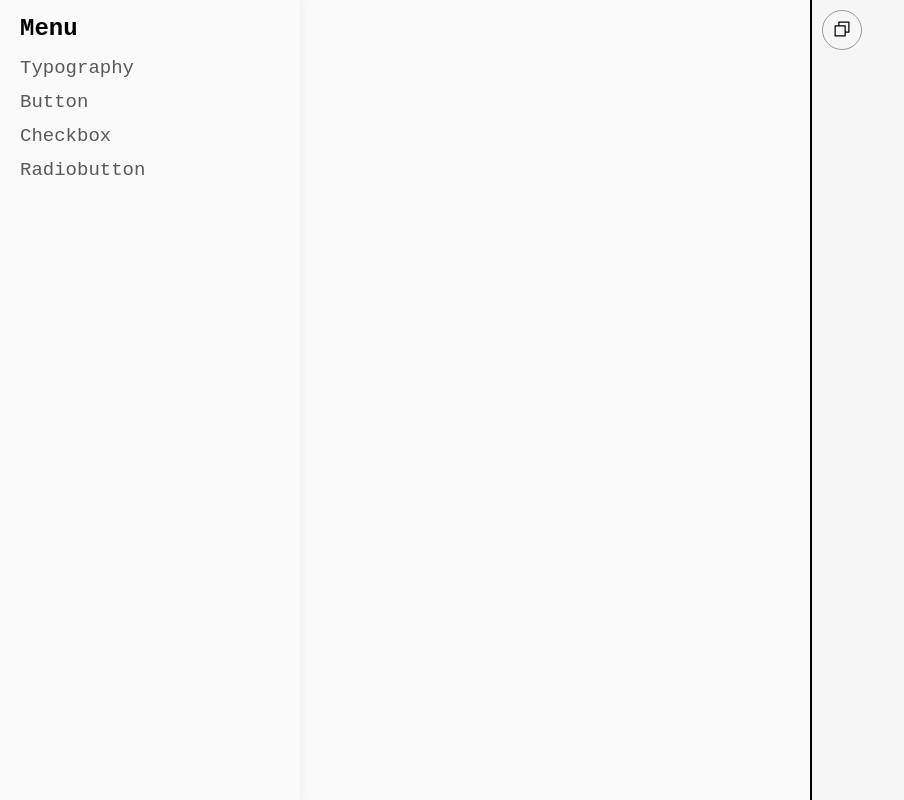
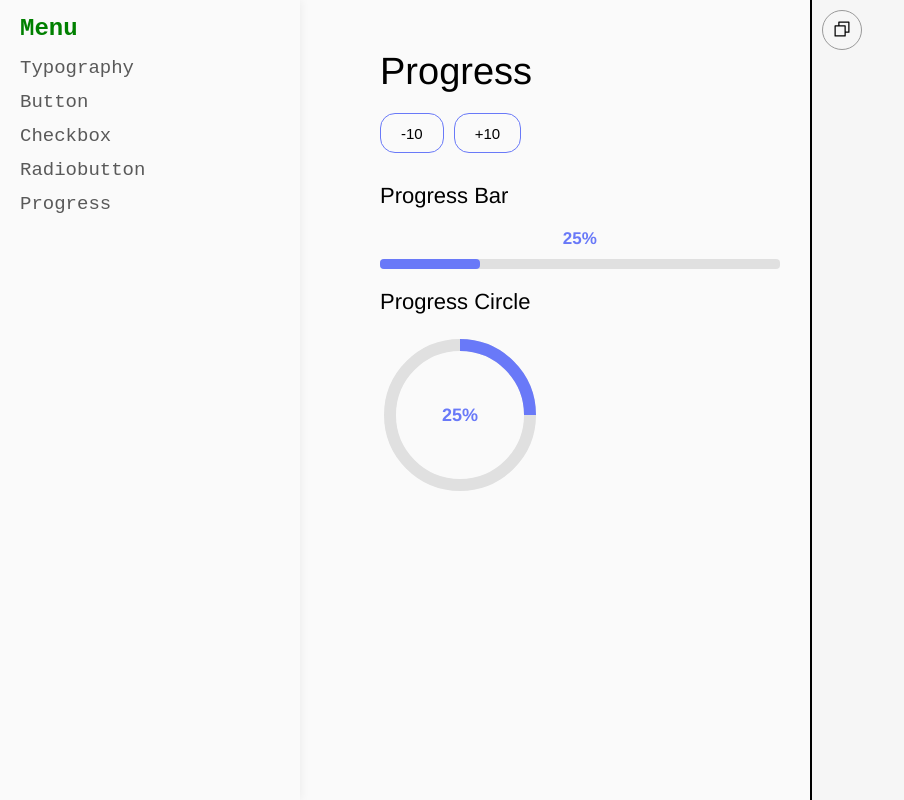
Before and after one commit to truanthh/ui-tiny-kit, a Vue app: page /progress in a window 1280 px wide. Shown: the whole page, without its empty margins (0-904 px from the left). Built offline with nearby package versions, Linux system fonts and the light colour scheme; some icons are missing.

Commit message:
progress page done

```diff
--- a/src/App.vue
+++ b/src/App.vue
@@ -10,7 +10,7 @@ import Button from "@/components/Button.vue";
 import CheckboxString from "@/components/Checkbox/Checkbox.vue?raw";
 import ButtonString from "@/components/Button.vue?raw";
 import TypographyString from "@/views/TypographyView.vue?raw";
-import RadiobuttonString from "@/components/Checkbox/Radiobutton.vue?raw";
+import RadioButtonString from "@/components/Checkbox/RadioButton.vue?raw";
 
 const isOpenMenu = ref(true);
 
@@ -27,7 +27,7 @@ const componentStrings = {
   "/button": ButtonString,
   "/checkbox": CheckboxString,
   "/typography": TypographyString,
-  "/radiobutton": RadiobuttonString,
+  "/radiobutton": RadioButtonString,
 };
 
 watch(route, (newRoute) => {
@@ -81,7 +81,7 @@ const copyToClipboard = async () => {
   grid-template-columns: auto 1.3fr 1.2fr;
   height: 100vh;
   &__sidebarclosed {
-    grid-template-columns: 60px auto minmax(600px, 1000px);
+    grid-template-columns: 60px auto minmax(25%, 50%);
   }
 }
 .content {
--- /dev/null
+++ b/src/components/ProgressBar.vue
@@ -0,0 +1,52 @@
+<script setup>
+const props = defineProps({
+  maxWidth: {
+    type: String,
+    default: "400px",
+  },
+  percent: {
+    type: Number,
+    required: true,
+  },
+});
+</script>
+
+<template>
+  <div class="progress-container" :style="[{ 'max-width': maxWidth }]">
+    <span class="progress-percent"> {{ percent }}% </span>
+    <div class="progress">
+      <div
+        class="progress-bar"
+        :style="[
+          { width: `${percent > 0 ? percent : 0}%`, 'max-width': maxWidth },
+        ]"
+      ></div>
+    </div>
+  </div>
+</template>
+
+<style lang="scss" scoped>
+.progress {
+  height: 10px;
+  border-radius: 4px;
+  background-color: #e0e0e0;
+  &-bar {
+    border-radius: 4px;
+    background-color: var(--primary);
+    height: 100%;
+    transition: 0.3s;
+  }
+  &-percent {
+    color: var(--primary);
+    display: block;
+    text-align: center;
+
+    font-weight: bold;
+    font-size: 17px;
+    margin-bottom: 10px;
+  }
+  &-container {
+    overflow: hidden;
+  }
+}
+</style>
--- /dev/null
+++ b/src/components/ProgressCircle.vue
@@ -0,0 +1,73 @@
+<script setup>
+const props = defineProps({
+  percent: {
+    type: Number,
+    required: true,
+  },
+});
+</script>
+
+<template>
+  <div class="progress-circle">
+    <span class="progress-circle-percent"> {{ percent }}%</span>
+    <svg
+      width="160"
+      height="160"
+      viewBox="0 0 160 160"
+      class="progress-circle-svg"
+    >
+      <circle
+        r="70"
+        cx="80"
+        cy="80"
+        fill="transparent"
+        stroke="#e0e0e0"
+        stroke-width="12px"
+      ></circle>
+      <circle
+        class="progress-circle-line"
+        r="70"
+        cx="80"
+        cy="80"
+        fill="transparent"
+        stroke-width="12px"
+        stroke-dasharray="439.6px"
+        :style="[
+          { 'stroke-dashoffset': `calc(439.6px * ((100 - ${percent})/100))` },
+        ]"
+      ></circle>
+    </svg>
+  </div>
+</template>
+
+<style lang="scss" scoped>
+.progress {
+  &-circle {
+    position: relative;
+    margin-bottom: 20px;
+    width: 160px;
+    height: 160px;
+    &-svg {
+      transform: rotate(-90deg);
+    }
+    &-line {
+      // stroke-dasharray: 100;
+      transition: 0.3s;
+      stroke: var(--primary);
+    }
+    &-percent {
+      position: absolute;
+      left: 0;
+      width: 100%;
+      top: 0;
+      height: 100%;
+      display: flex;
+      align-items: center;
+      justify-content: center;
+      font-weight: bold;
+      font-size: 18px;
+      color: var(--primary);
+    }
+  }
+}
+</style>
--- a/src/components/layout/Sidebar.vue
+++ b/src/components/layout/Sidebar.vue
@@ -16,6 +16,7 @@ const links = ref([
   { name: "Button", href: "/button" },
   { name: "Checkbox", href: "/checkbox" },
   { name: "Radiobutton", href: "/radiobutton" },
+  { name: "Progress", href: "/progress" },
 ]);
 
 const closeSidebar = () => {
--- a/src/router/index.js
+++ b/src/router/index.js
@@ -3,7 +3,8 @@ import HomeView from "../views/HomeView.vue";
 import TypographyView from "../views/TypographyView.vue";
 import ButtonView from "../views/ButtonView.vue";
 import CheckboxView from "../views/CheckboxView.vue";
-import RadiobuttonView from "../views/RadiobuttonView.vue";
+import RadioButtonView from "../views/RadiobuttonView.vue";
+import ProgressView from "../views/ProgressView.vue";
 
 const router = createRouter({
   history: createWebHistory(import.meta.env.BASE_URL),
@@ -32,7 +33,12 @@ const router = createRouter({
     {
       path: "/radiobutton",
       name: "radiobutton",
-      component: RadiobuttonView,
+      component: RadioButtonView,
+    },
+    {
+      path: "/progress",
+      name: "progress",
+      component: ProgressView,
     },
   ],
 });
--- /dev/null
+++ b/src/views/ProgressView.vue
@@ -0,0 +1,59 @@
+<script setup>
+import ProgressBar from "@/components/ProgressBar.vue";
+import ProgressCircle from "@/components/ProgressCircle.vue";
+import Button from "@/components/Button.vue";
+import { ref } from "vue";
+
+const percent = ref(25);
+
+const stepSize = 10;
+
+function inc() {
+  if (percent.value + stepSize >= 100) {
+    percent.value = 100;
+  } else {
+    percent.value += stepSize;
+  }
+}
+function dec() {
+  if (percent.value - stepSize <= 0) {
+    percent.value = 0;
+  } else {
+    percent.value -= stepSize;
+  }
+}
+</script>
+
+<template>
+  <h1 class="heading-1">Progress</h1>
+  <div class="line line_block">
+    <Button
+      :label="`-${stepSize}`"
+      color="primary"
+      rounded
+      outlined
+      @click="dec"
+    />
+    <Button
+      :label="`+${stepSize}`"
+      color="primary"
+      rounded
+      outlined
+      @click="inc"
+    />
+  </div>
+
+  <h2 class="heading-2">Progress Bar</h2>
+
+  <div class="line line_block">
+    <ProgressBar :percent />
+  </div>
+
+  <h2 class="heading-2">Progress Circle</h2>
+
+  <div class="line line_block">
+    <ProgressCircle :percent />
+  </div>
+</template>
+
+<style scoped></style>
```
Also changed, not shown: 1 other file (tests, documents, lock files or other folders).
